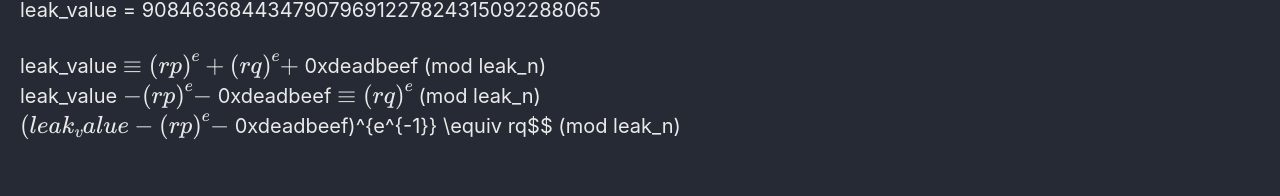
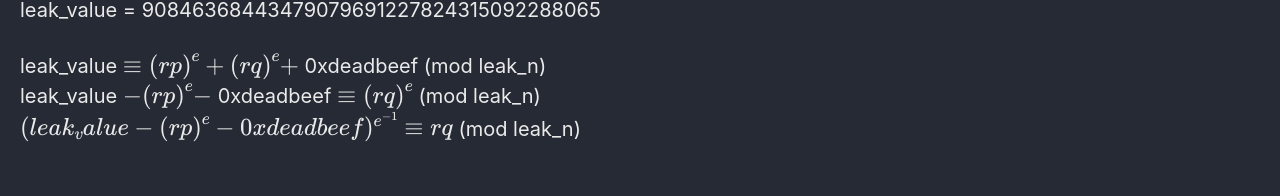
Before and after one commit to Connor-McCartney/Connor-McCartney.github.io, a Jekyll site: the page built from _pages/cryptography/rsa/rsa-leak-ACTF-2022.md, in a window 1280 px wide. Shown: the part 1693-1889 px from the top of the page. Built offline with Jekyll 4.4.1, drawn with Linux system fonts in a browser that asks for light colours; cached includes are drawn as plain includes.

```diff
--- a/_pages/cryptography/rsa/rsa-leak-ACTF-2022.md
+++ b/_pages/cryptography/rsa/rsa-leak-ACTF-2022.md
@@ -63,4 +63,4 @@ leak_value = 90846368443479079691227824315092288065 <br>
 
 leak_value $$\equiv {(rp)}^e + {(rq)}^e +$$ 0xdeadbeef (mod leak_n) <br>
 leak_value $$- {(rp)}^e -$$ 0xdeadbeef $$\equiv {(rq)}^e$$  (mod leak_n) <br>
-$$(leak_value - {(rp)}^e -$$ 0xdeadbeef)^{e^{-1}} \equiv rq$$  (mod leak_n) <br>
+$$(leak_value - {(rp)}^e - 0xdeadbeef)^{e^{-1}} \equiv rq$$  (mod leak_n) <br>
```
